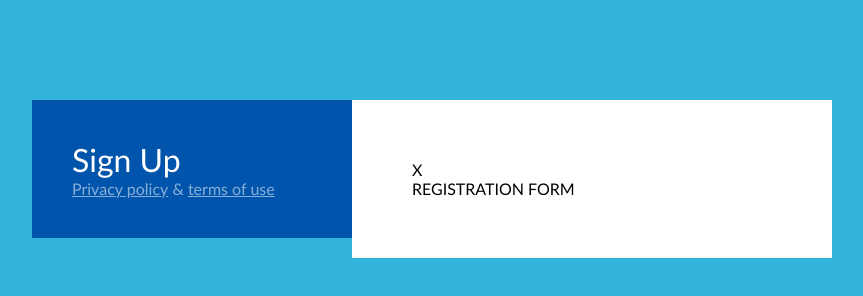
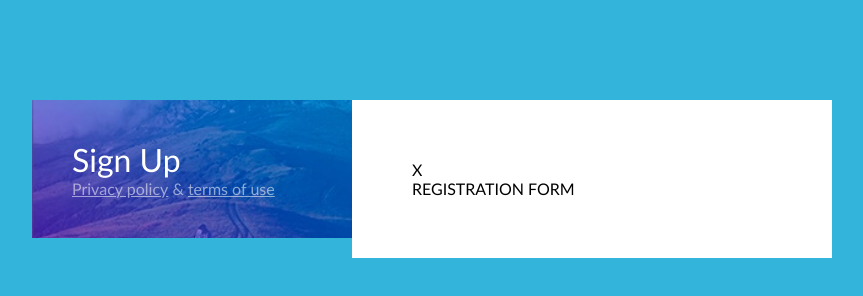
Before and after one commit to ImantasPrecas/04-sign-up-codealong, a website: page index.html in a window 1280 px wide. Shown: the whole page, without its empty margins (208-1071 px from the left). Drawn offline with Linux system fonts and the light colour scheme.

Commit message:
Left column background #5

```diff
--- a/CSS/main.css
+++ b/CSS/main.css
@@ -24,6 +24,10 @@ body {
   float: left;
   color: #fff;
   background-color: #0054ac;
+  background-image: url(../img/main-img.jpg);
+  background-repeat: no-repeat;
+  background-position: center;
+  background-size: cover;
 }
 
 .container > .right-column {
```
Also changed, not shown: README.md.
